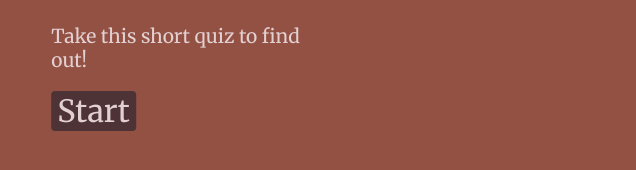
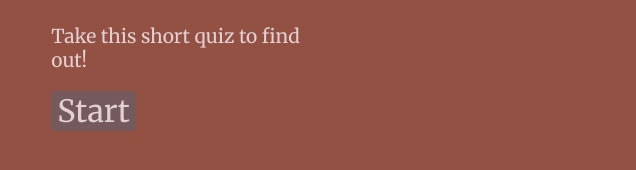
Before and after one commit to cameronabel/language-picker, a plain HTML site: page index.html in a window 1280 px wide. In both pictures the pointer is over the button "Start". Shown: the part 440-610 px from the top of the page, 0-636 px from the left. Drawn offline with Linux system fonts and the light colour scheme.

Commit message:
tweak bg color for buttons

```diff
--- a/css/styles.css
+++ b/css/styles.css
@@ -95,6 +95,7 @@ h2 {
 
 .btn:hover {
   cursor: pointer;
+  background-color: #745A5D;
 }
 
 .question-text {
```
